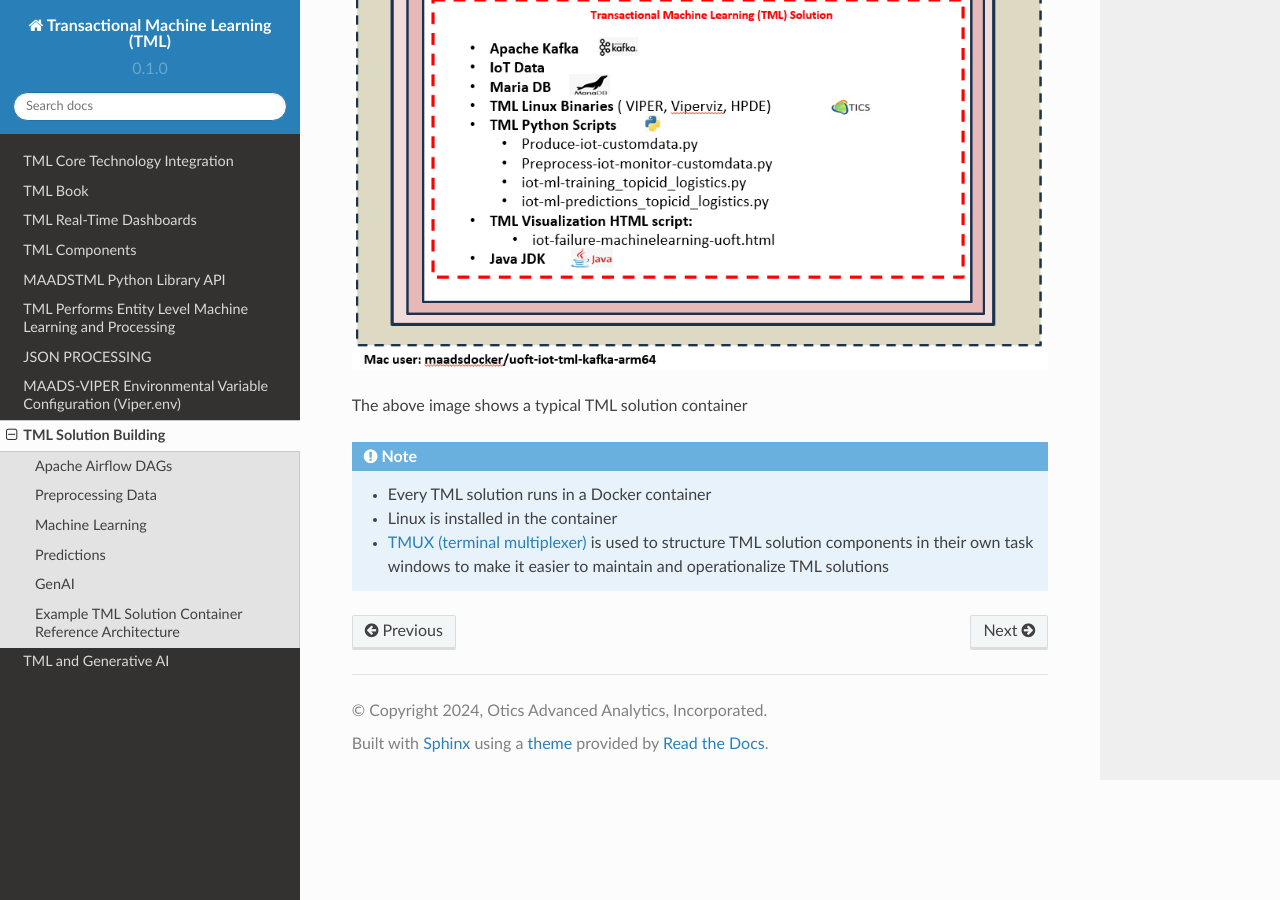
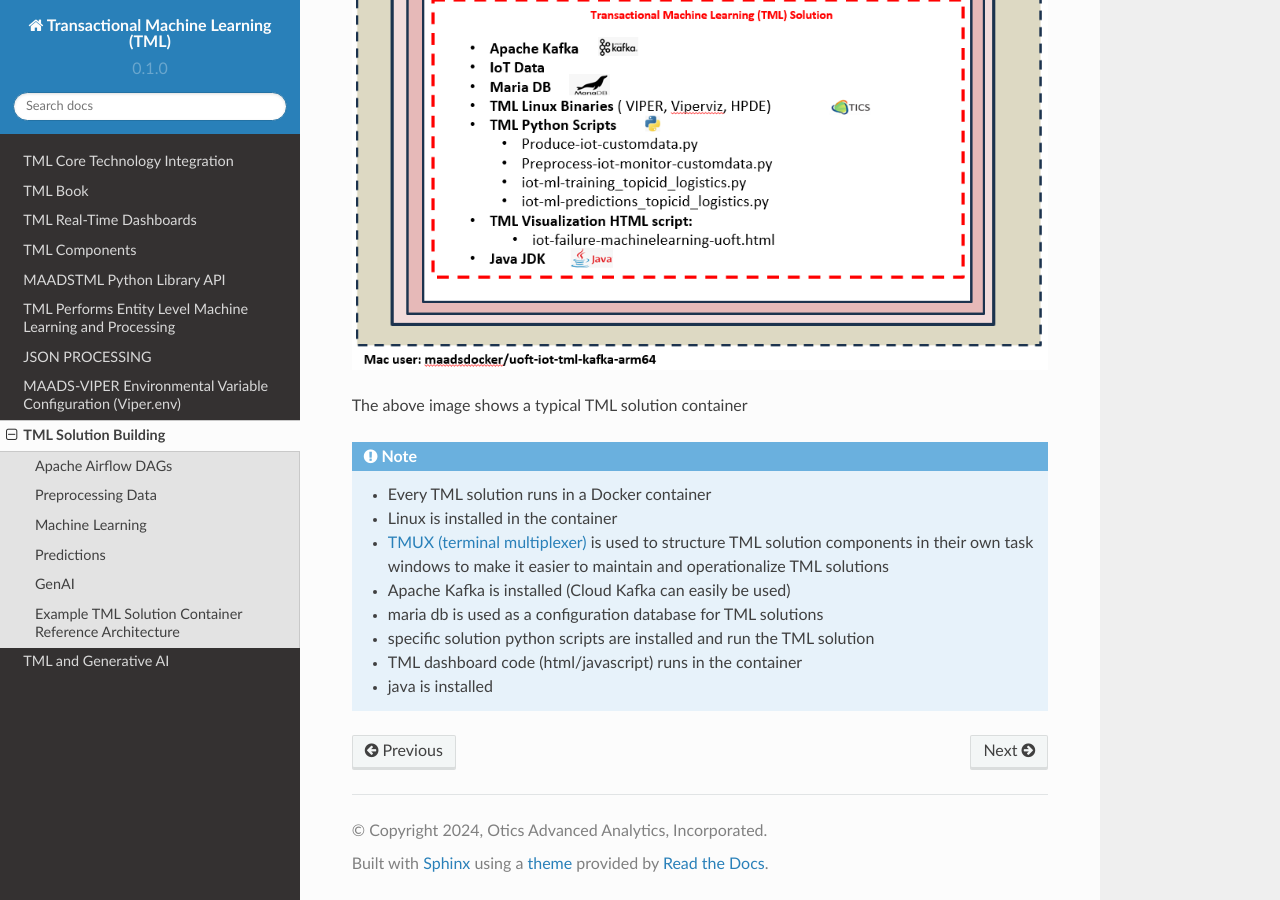
Before and after one commit to smaurice101/readthedocs, a Sphinx documentation site: the page built from docs/source/tmlbuilds.rst, in a window 1280 px wide and 900 px high, scrolled down 672 px. Built offline with Sphinx 7.4.7 and the Read the Docs theme 2.0.0, drawn with Linux system fonts in a browser that asks for light colours.

Commit message:
Update tmlbuilds.rst

```diff
--- a/docs/source/tmlbuilds.rst
+++ b/docs/source/tmlbuilds.rst
@@ -31,3 +31,8 @@
    * Linux is installed in the container
    * `TMUX (terminal multiplexer) <https://github.com/tmux/tmux/wiki>`_ is used to structure TML solution components in their own task windows to make it easier to
      maintain and operationalize TML solutions
+   * Apache Kafka is installed (Cloud Kafka can easily be used)
+   * maria db is used as a configuration database for TML solutions
+   * specific solution python scripts are installed and run the TML solution
+   * TML dashboard code (html/javascript) runs in the container
+   * java is installed
```
